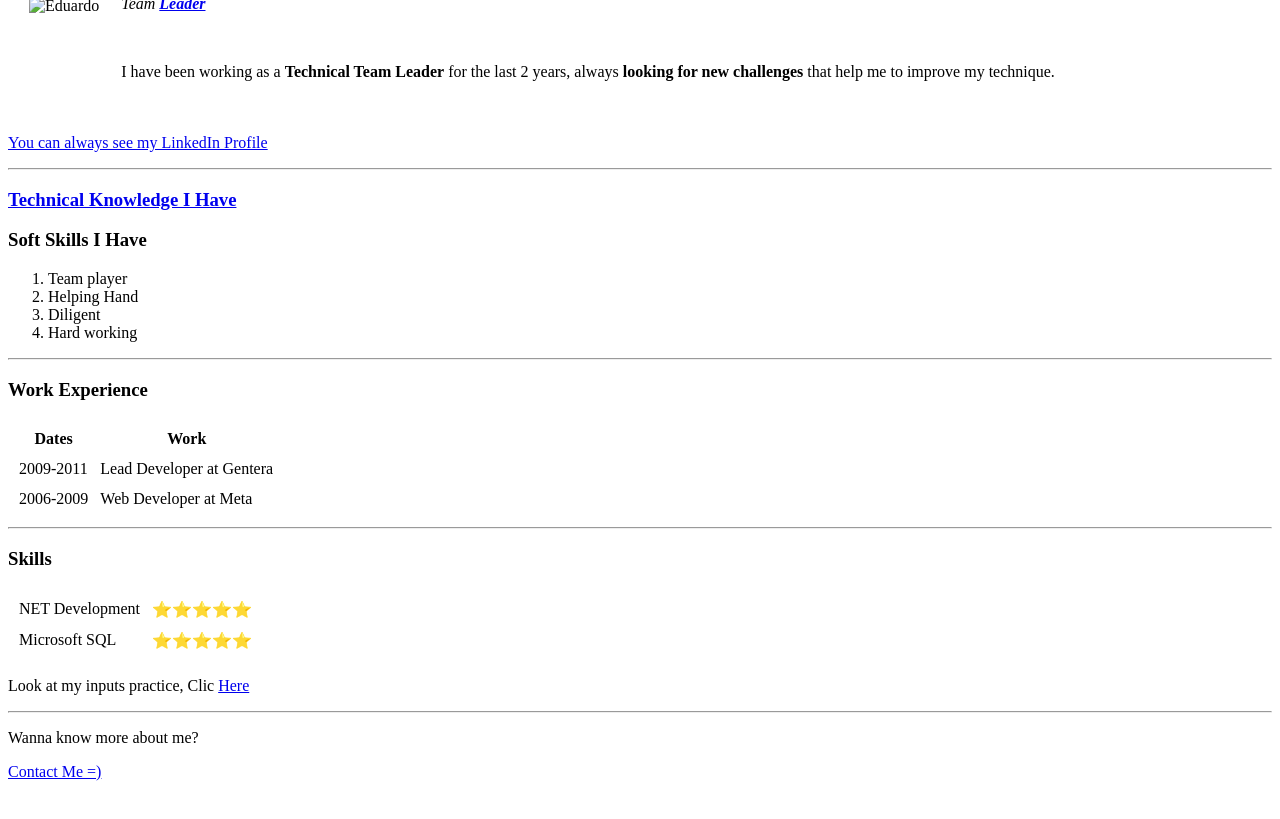
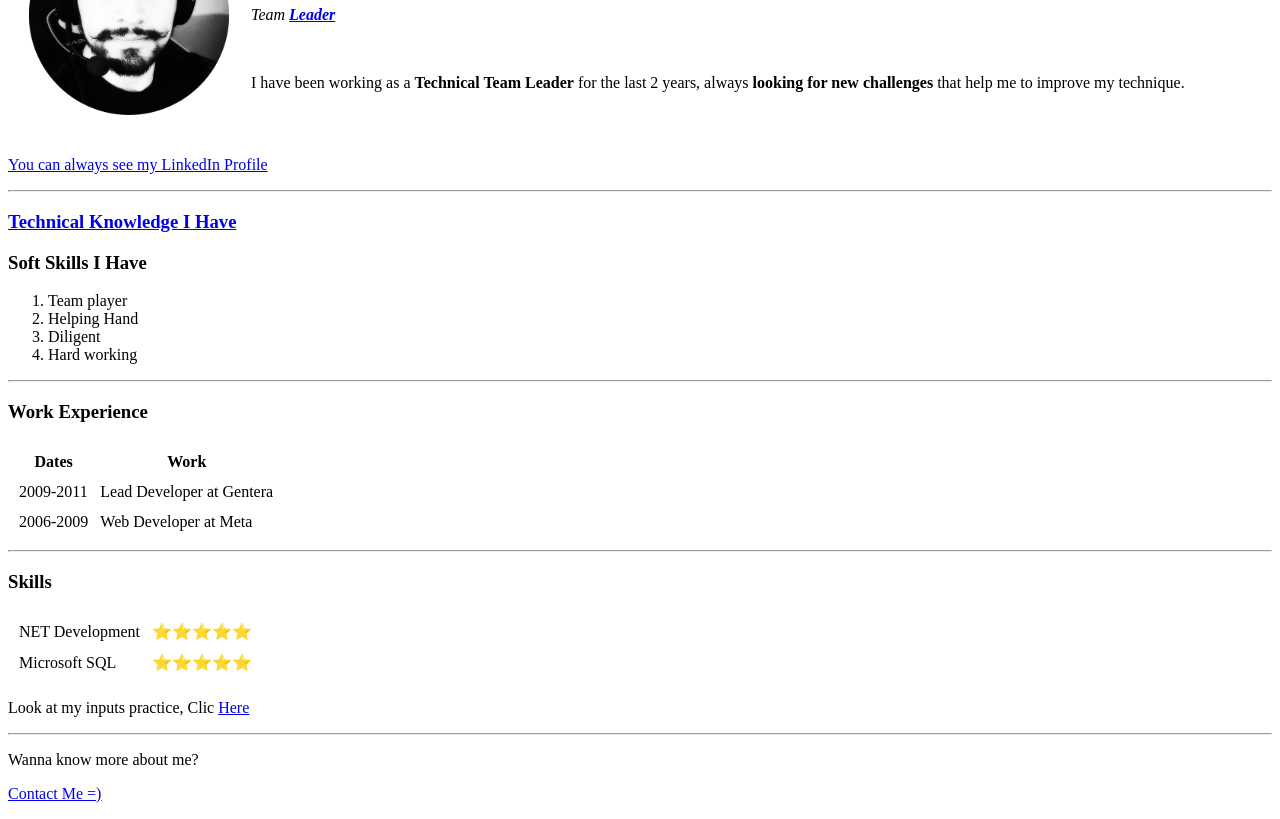
Before and after one commit to 4CodeDeveloper/cv, a plain HTML site: page index.html in a window 1280 px wide. Shown: the part 114-933 px from the top of the page. Before the commit the page ends 911 px from the top, so only its background shows below. Drawn offline with Linux system fonts and the light colour scheme.

Commit message:
Add files via upload

```diff
--- a/index.html
+++ b/index.html
@@ -9,7 +9,7 @@
 <body>
   <table cellspacing="20">
     <tr>
-      <td> <img src="Images\Eduardo_Auto_Circle.png" alt="Eduardo" width="200"></td>
+      <td> <img src="Images\RoundMeBigote.png" alt="Eduardo" width="200"></td>
       <td>
         <h1>Eduardo Cruz Olvera</h1>
         <p><em>Team <strong><a href="https://en.wikipedia.org/wiki/Team_leader">Leader</a></strong></em></p>
```
